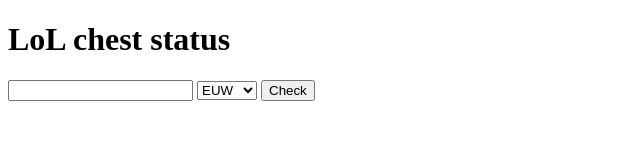
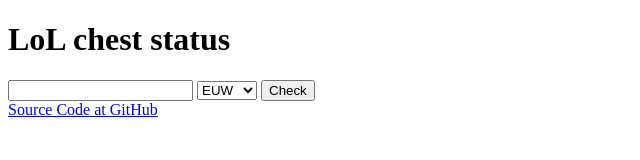
Before and after one commit to rmehner/lol-chest-status, a website: page public/index.html in a window 1280 px wide. Shown: the whole page, without its empty margins (0-640 px from the left). Drawn offline with Linux system fonts and the light colour scheme.

Commit message:
chore: add link to GitHub

```diff
--- a/public/index.html
+++ b/public/index.html
@@ -26,6 +26,9 @@
       <button>Check</button>
     </form>
     <div id="result"></div>
+    <footer>
+      <a href="https://github.com/rmehner/lol-chest-status">Source Code at GitHub</a>
+    </footer>
     <script src="/js/main.js"></script>
   </body>
 </html>
```
